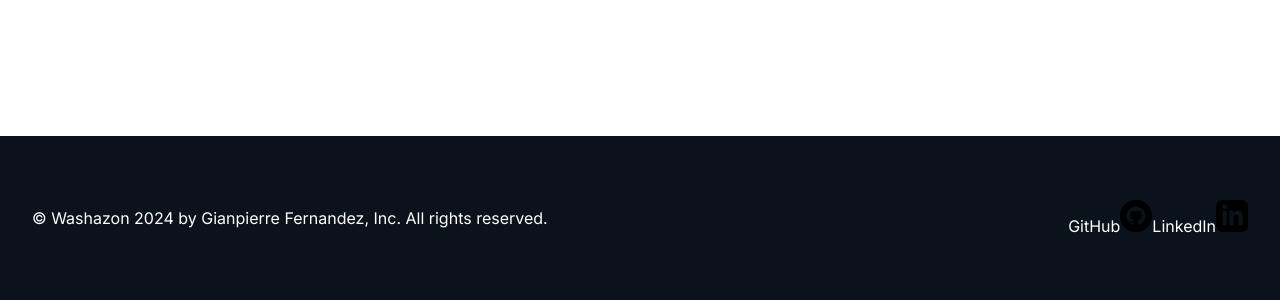
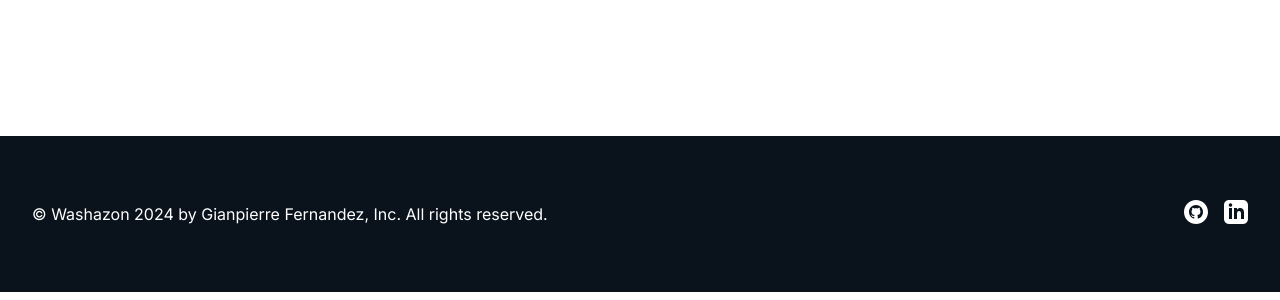
Before and after one commit to G1anpierre/washazon, a Next.js app: page / in a window 1280 px wide. Shown: the part 795-1095 px from the top of the page. Built offline with nearby package versions, Linux system fonts and the light colour scheme.

Commit message:
chore: icons footer

```diff
--- a/src/components/footer/Footer.module.css
+++ b/src/components/footer/Footer.module.css
@@ -12,6 +12,11 @@
   padding: 4rem 2rem;
 }
 
+.media {
+  display: flex;
+  gap: 1rem;
+}
+
 .author {
   text-align: center;
 }
@@ -21,12 +26,24 @@
 }
 
 .iconContainer:hover {
-  color: var(--primary-color);
+  color: var(--terciary-color);
+}
+
+.srOnly {
+  position: absolute;
+  width: 1px;
+  height: 1px;
+  padding: 0;
+  margin: -1px;
+  overflow: hidden;
+  clip: rect(0, 0, 0, 0);
+  border: 0;
 }
 
 .icon {
-  height: 2rem;
-  width: 2rem;
+  height: 1.5rem;
+  width: 1.5rem;
+  fill: var(--white);
 }
 
 @media (min-width: 768px) {
--- a/src/components/footer/Footer.tsx
+++ b/src/components/footer/Footer.tsx
@@ -45,7 +45,7 @@ export const Footer = () => {
               href={item.href}
               className={styles.iconContainer}
             >
-              <span className="sr-only">{item.name}</span>
+              <span className={styles.srOnly}>{item.name}</span>
               <item.icon className={styles.icon} aria-hidden="true" />
             </a>
           ))}
```
